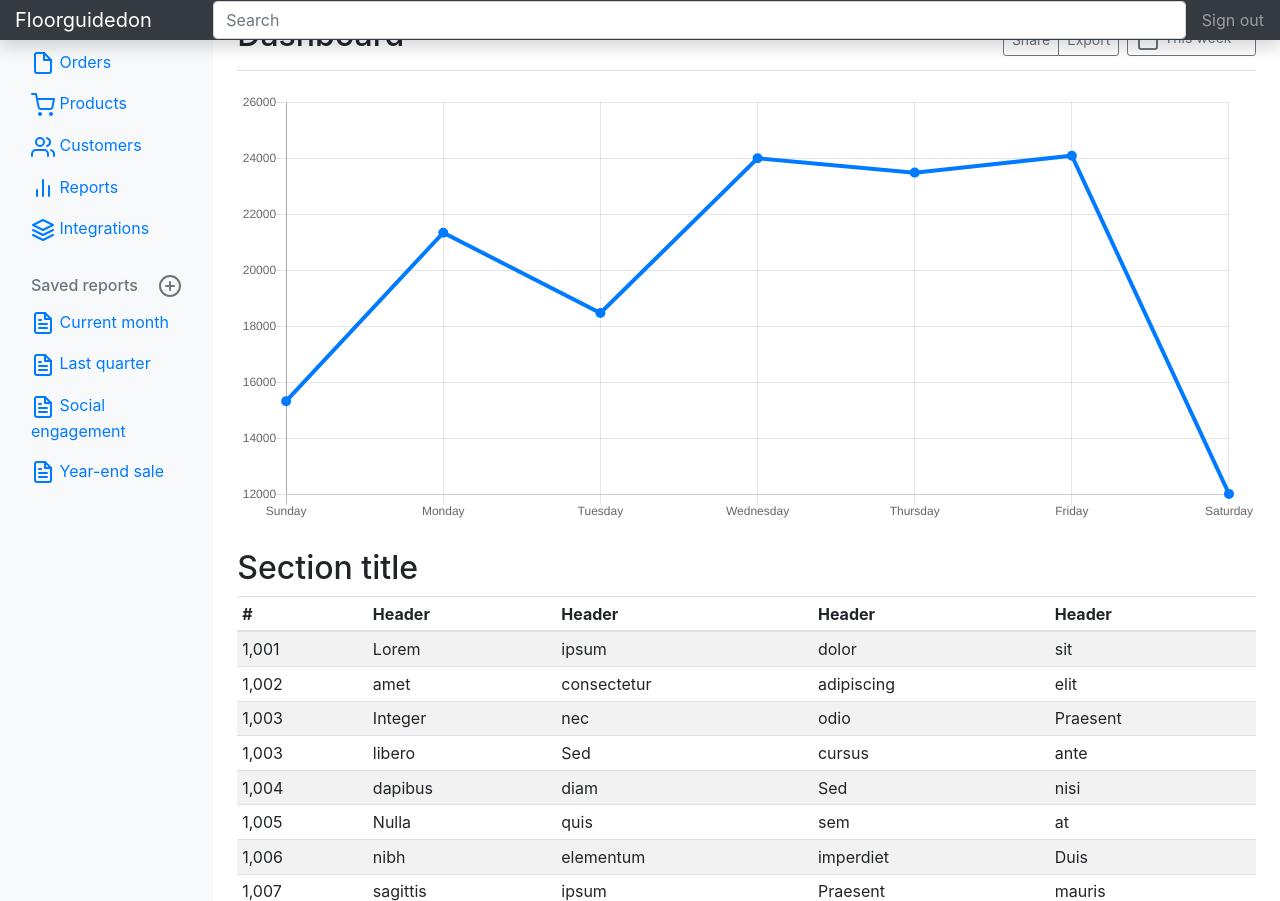
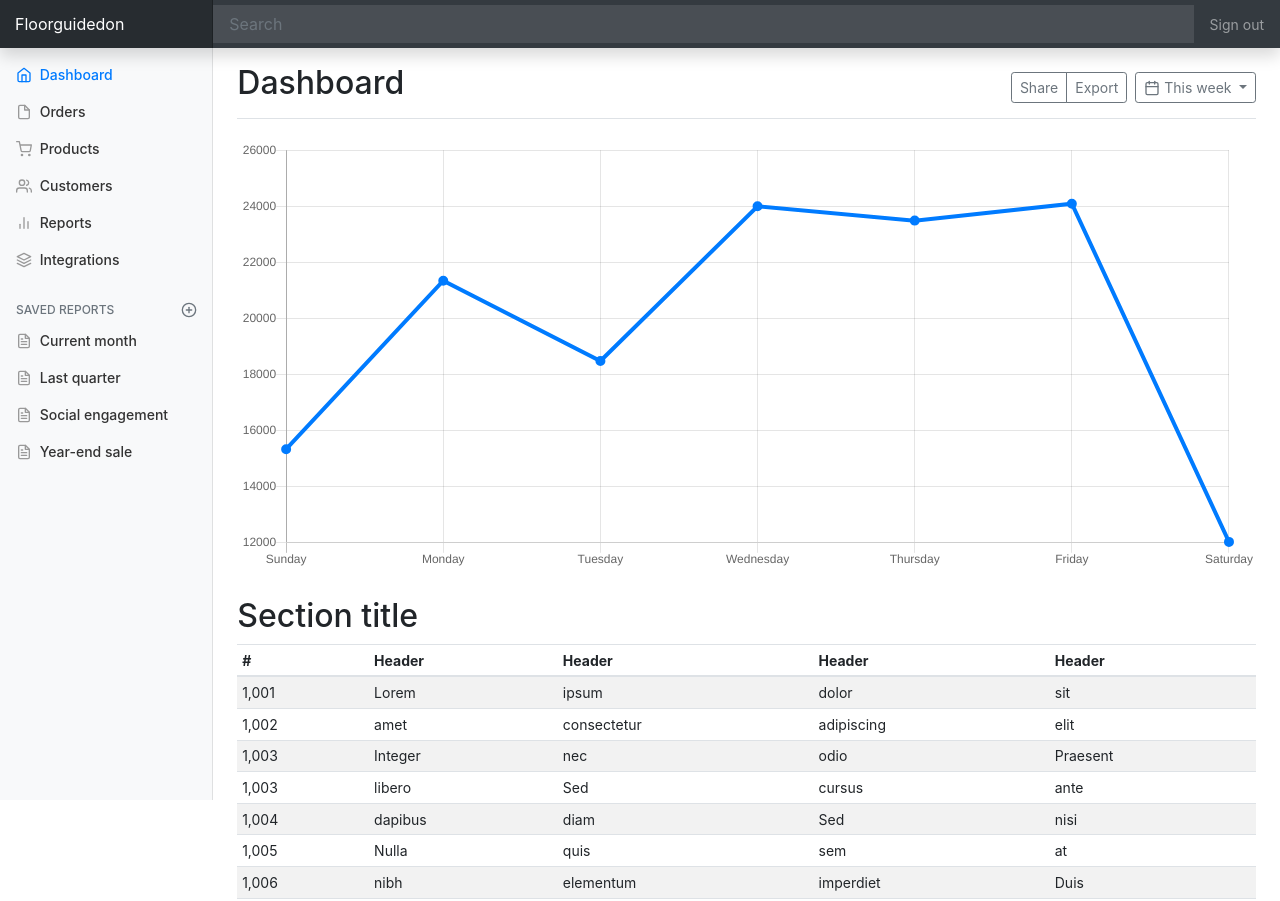
Before and after one commit to GLAMtechEvent/jp-GLAMfloorguide, a plain HTML site: page docs/index.html in a window 1280 px wide. Shown: the top 901 px of the page. Drawn offline with nearby package versions, Linux system fonts and the light colour scheme.

Commit message:
add css&js

```diff
--- /dev/null
+++ b/docs/css/dashboard.css
@@ -0,0 +1,106 @@
+body {
+  font-size: .875rem;
+}
+
+.feather {
+  width: 16px;
+  height: 16px;
+  vertical-align: text-bottom;
+}
+
+/*
+ * Sidebar
+ */
+
+.sidebar {
+  position: fixed;
+  top: 0;
+  bottom: 0;
+  left: 0;
+  z-index: 100; /* Behind the navbar */
+  padding: 48px 0 0; /* Height of navbar */
+  box-shadow: inset -1px 0 0 rgba(0, 0, 0, .1);
+}
+
+.sidebar-sticky {
+  position: relative;
+  top: 0;
+  height: calc(100vh - 48px);
+  padding-top: .5rem;
+  overflow-x: hidden;
+  overflow-y: auto; /* Scrollable contents if viewport is shorter than content. */
+}
+
+@supports ((position: -webkit-sticky) or (position: sticky)) {
+  .sidebar-sticky {
+    position: -webkit-sticky;
+    position: sticky;
+  }
+}
+
+.sidebar .nav-link {
+  font-weight: 500;
+  color: #333;
+}
+
+.sidebar .nav-link .feather {
+  margin-right: 4px;
+  color: #999;
+}
+
+.sidebar .nav-link.active {
+  color: #007bff;
+}
+
+.sidebar .nav-link:hover .feather,
+.sidebar .nav-link.active .feather {
+  color: inherit;
+}
+
+.sidebar-heading {
+  font-size: .75rem;
+  text-transform: uppercase;
+}
+
+/*
+ * Content
+ */
+
+[role="main"] {
+  padding-top: 133px; /* Space for fixed navbar */
+}
+
+@media (min-width: 768px) {
+  [role="main"] {
+    padding-top: 48px; /* Space for fixed navbar */
+  }
+}
+
+/*
+ * Navbar
+ */
+
+.navbar-brand {
+  padding-top: .75rem;
+  padding-bottom: .75rem;
+  font-size: 1rem;
+  background-color: rgba(0, 0, 0, .25);
+  box-shadow: inset -1px 0 0 rgba(0, 0, 0, .25);
+}
+
+.navbar .form-control {
+  padding: .75rem 1rem;
+  border-width: 0;
+  border-radius: 0;
+}
+
+.form-control-dark {
+  color: #fff;
+  background-color: rgba(255, 255, 255, .1);
+  border-color: rgba(255, 255, 255, .1);
+}
+
+.form-control-dark:focus {
+  border-color: transparent;
+  box-shadow: 0 0 0 3px rgba(255, 255, 255, .25);
+}
--- a/docs/index.html
+++ b/docs/index.html
@@ -12,10 +12,10 @@
     <link rel="canonical" href="https://getbootstrap.com/docs/4.1/examples/dashboard/">
 
     <!-- Bootstrap core CSS -->
-    <link href="../css/bootstrap.min.css" rel="stylesheet">
+    <link href="./css/bootstrap.min.css" rel="stylesheet">
 
     <!-- Custom styles for this template -->
-    <link href="dashboard.css" rel="stylesheet">
+    <link href="./css/dashboard.css" rel="stylesheet">
   </head>
 
   <body>
@@ -261,8 +261,8 @@
     <!-- Placed at the end of the document so the pages load faster -->
     <script src="https://code.jquery.com/jquery-3.3.1.slim.min.js" integrity="sha384-q8i/X+965DzO0rT7abK41JStQIAqVgRVzpbzo5smXKp4YfRvH+8abtTE1Pi6jizo" crossorigin="anonymous"></script>
     <script>window.jQuery || document.write('<script src="../../assets/js/vendor/jquery-slim.min.js"><\/script>')</script>
-    <script src="../js/vendor/popper.min.js"></script>
-    <script src="../js/bootstrap.min.js"></script>
+    <script src="https://unpkg.com/popper.js/dist/umd/popper.min.js"></script>
+    <script src="./js/bootstrap.min.js"></script>
 
     <!-- Icons -->
     <script src="https://unpkg.com/feather-icons/dist/feather.min.js"></script>
```
